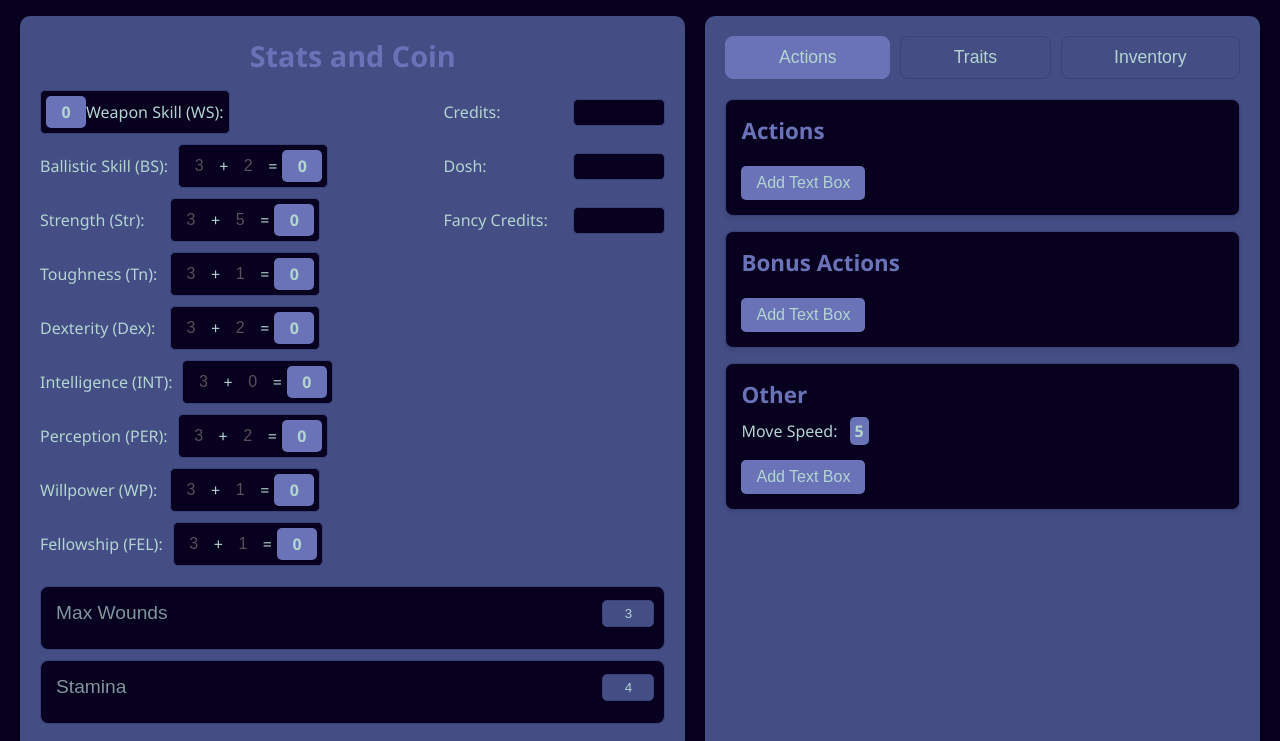
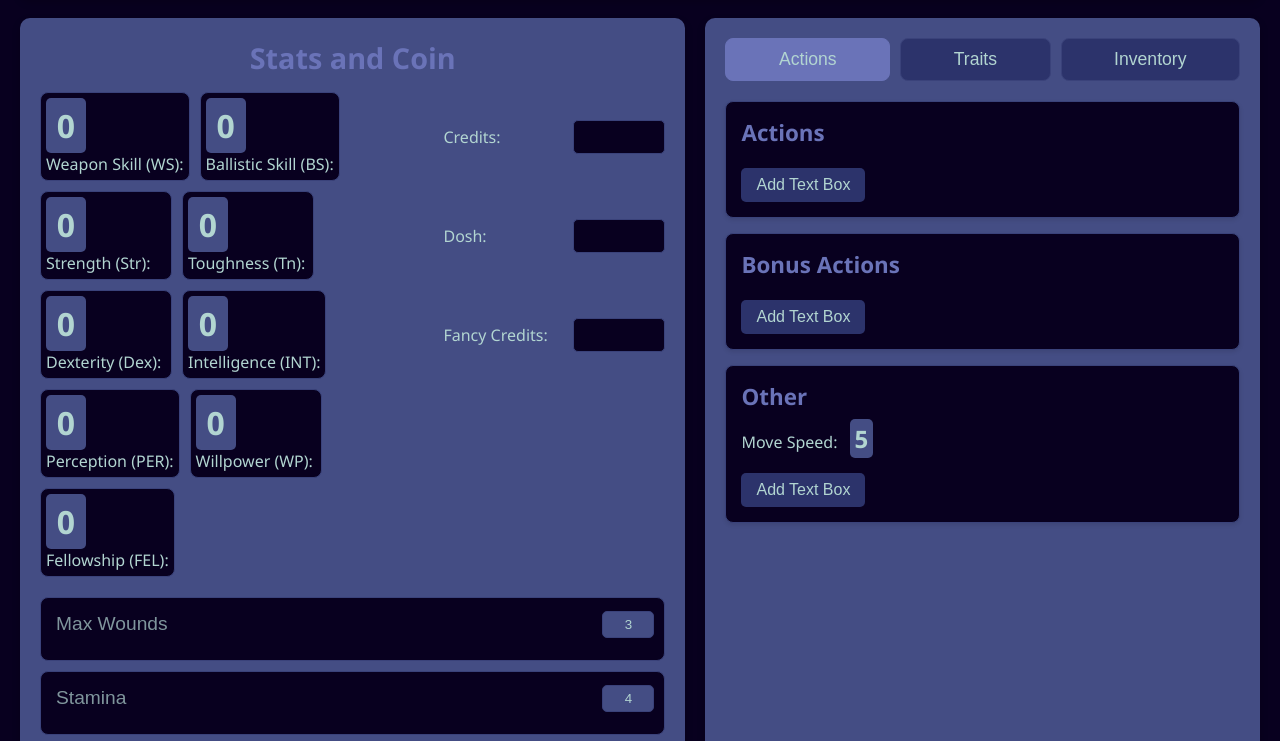
Before and after one commit to hyperit123/thing, a plain HTML site: page Index.html in a window 1280 px wide. Shown: the part 128-869 px from the top of the page. Drawn offline with Linux system fonts and the light colour scheme.

Commit message:
thanks to kevin

```diff
--- a/Index.html
+++ b/Index.html
@@ -25,100 +25,91 @@
                 <input type="hidden" id="moveSpeedDisplay" value="5" readonly style="width: 24px;">
 
                 <div class="text-cont">
-
                     <div class="custom-container" id="ws">
                         <input type="text" hidden="3" maxlength="2" id="str1" disabled>
                         <div hidden class="custom-separator">+</div>
                         <input hidden type="text" placeholder="5" maxlength="1" id="str2" disabled>
                         <div hidden class="custom-separator">=</div>
-                        <strong class="Total" id="wsTotal">0</strong>
+                        <strong class="Total" id="wsTotal" style="font-size: xx-large; width: 40px;">0</strong>
                         <span>Weapon Skill (WS):</span>
+                    </div>
+                    <div class="custom-container" id="bs">
+                        <input hidden type="text" placeholder="3" maxlength="2" id="str1" disabled>
+                        <div hidden class="custom-separator">+</div>
+                        <input hidden type="text" placeholder="2" maxlength="1" id="str2" disabled>
+                        <div hidden class="custom-separator">=</div>
+                        <strong class="Total" id="bsTotal" style="font-size: xx-large; width: 40px;">0</strong>
+                        <span>Ballistic Skill (BS):</span>
                     </div>
                     <span class="Money"> Credits: </span>
                     <input class="cash" maxlength="7" />
                 </div>
                 <div class="text-cont">
-                    <span>Ballistic Skill (BS):</span>
-                    <div class="custom-container" id="bs">
-                        <input type="text" placeholder="3" maxlength="2" id="str1" disabled>
-                        <div class="custom-separator">+</div>
-                        <input type="text" placeholder="2" maxlength="1" id="str2" disabled>
-                        <div class="custom-separator">=</div>
-                        <strong class="Total" id="bsTotal">0</strong>
+                    <div class="custom-container" id="str">
+                        <input hidden type="text" placeholder="3" maxlength="2" id="str1" disabled>
+                        <div hidden class="custom-separator">+</div>
+                        <input hidden type="text" placeholder="5" maxlength="1" id="str2" disabled>
+                        <div hidden class="custom-separator">=</div>
+                        <strong class="Total" style="font-size: xx-large; width: 40px;" id="strTotal">0</strong>
+                        <span>Strength (Str):</span>
+                    </div>
+                    <div class="custom-container" id="tn">
+                        <input hidden type="text" placeholder="3" maxlength="2" id="str1" disabled>
+                        <div hidden class="custom-separator">+</div>
+                        <input hidden type="text" placeholder="1" maxlength="1" id="str2" disabled>
+                        <div hidden class="custom-separator">=</div>
+                        <strong class="Total" style="font-size: xx-large; width: 40px;" id="tnTotal">0</strong>
+                        <span>Toughness (Tn):</span>
                     </div>
                     <span class="Money"> Dosh: </span>
                     <input class="cash" maxlength="7" />
                 </div>
                 <div class="text-cont">
-                    <span>Strength (Str):</span>
-                    <div class="custom-container" id="str">
-                        <input type="text" placeholder="3" maxlength="2" id="str1" disabled>
-                        <div class="custom-separator">+</div>
-                        <input type="text" placeholder="5" maxlength="1" id="str2" disabled>
-                        <div class="custom-separator">=</div>
-                        <strong class="Total" id="strTotal">0</strong>
+                    <div class="custom-container" id="dex">
+                        <input hidden type="text" placeholder="3" maxlength="2" id="str1" disabled>
+                        <div hidden class="custom-separator">+</div>
+                        <input hidden type="text" placeholder="2" maxlength="1" id="str2" disabled>
+                        <div hidden class="custom-separator">=</div>
+                        <strong class="Total" id="dexTotal" style="font-size: xx-large; width: 40px;">0</strong>
+                        <span>Dexterity (Dex):</span>
+                    </div>
+                    <div class="custom-container" id="int">
+                        <input hidden type="text" placeholder="3" maxlength="2" id="str1" disabled>
+                        <div hidden class="custom-separator">+</div>
+                        <input hidden type="text" placeholder="0" maxlength="1" id="str2" disabled>
+                        <div hidden class="custom-separator">=</div>
+                        <strong class="Total" id="intTotal" style="font-size: xx-large; width: 40px;">0</strong>
+                        <span>Intelligence (INT):</span>
                     </div>
                     <span class="Money"> Fancy Credits: </span>
                     <input class="cash" maxlength="7" />
                 </div>
                 <div class="text-cont">
-                    <span>Toughness (Tn):</span>
-                    <div class="custom-container" id="tn">
-                        <input type="text" placeholder="3" maxlength="2" id="str1" disabled>
-                        <div class="custom-separator">+</div>
-                        <input type="text" placeholder="1" maxlength="1" id="str2" disabled>
-                        <div class="custom-separator">=</div>
-                        <strong class="Total" id="tnTotal">0</strong>
+                    <div class="custom-container" id="per">
+                        <input type="text" hidden placeholder="3" maxlength="2" id="str1" disabled>
+                        <div hidden class="custom-separator">+</div>
+                        <input hidden type="text" placeholder="2" maxlength="1" id="str2" disabled>
+                        <div hidden class="custom-separator">=</div>
+                        <strong class="Total" id="perTotal" style="font-size: xx-large; width: 40px;">0</strong>
+                        <span>Perception (PER):</span>
+                    </div>
+                    <div class="custom-container" id="wp">
+                        <input hidden type="text" placeholder="3" maxlength="2" id="str1" disabled>
+                        <div hidden class="custom-separator">+</div>
+                        <input hidden type="text" placeholder="1" maxlength="1" id="str2" disabled>
+                        <div hidden class="custom-separator">=</div>
+                        <strong class="Total" id="wpTotal" style="font-size: xx-large; width: 40px;">0</strong>
+                        <span>Willpower (WP):</span>
                     </div>
                 </div>
                 <div class="text-cont">
-                    <span>Dexterity (Dex):</span>
-                    <div class="custom-container" id="dex">
-                        <input type="text" placeholder="3" maxlength="2" id="str1" disabled>
-                        <div class="custom-separator">+</div>
-                        <input type="text" placeholder="2" maxlength="1" id="str2" disabled>
-                        <div class="custom-separator">=</div>
-                        <strong class="Total" id="dexTotal">0</strong>
-                    </div>
-                </div>
-                <div class="text-cont">
-                    <span>Intelligence (INT):</span>
-                    <div class="custom-container" id="int">
-                        <input type="text" placeholder="3" maxlength="2" id="str1" disabled>
-                        <div class="custom-separator">+</div>
-                        <input type="text" placeholder="0" maxlength="1" id="str2" disabled>
-                        <div class="custom-separator">=</div>
-                        <strong class="Total" id="intTotal">0</strong>
-                    </div>
-                </div>
-                <div class="text-cont">
-                    <span>Perception (PER):</span>
-                    <div class="custom-container" id="per">
-                        <input type="text" placeholder="3" maxlength="2" id="str1" disabled>
-                        <div class="custom-separator">+</div>
-                        <input type="text" placeholder="2" maxlength="1" id="str2" disabled>
-                        <div class="custom-separator">=</div>
-                        <strong class="Total" id="perTotal">0</strong>
-                    </div>
-                </div>
-                <div class="text-cont">
-                    <span>Willpower (WP):</span>
-                    <div class="custom-container" id="wp">
-                        <input type="text" placeholder="3" maxlength="2" id="str1" disabled>
-                        <div class="custom-separator">+</div>
-                        <input type="text" placeholder="1" maxlength="1" id="str2" disabled>
-                        <div class="custom-separator">=</div>
-                        <strong class="Total" id="wpTotal">0</strong>
-                    </div>
-                </div>
-                <div class="text-cont">
-                    <span>Fellowship (FEL):</span>
                     <div class="custom-container" id="fel">
-                        <input type="text" placeholder="3" maxlength="2" id="str1" disabled>
-                        <div class="custom-separator">+</div>
-                        <input type="text" placeholder="1" maxlength="1" id="str2" disabled>
-                        <div class="custom-separator">=</div>
-                        <strong class="Total" id="felTotal">0</strong>
+                        <input hidden type="text" placeholder="3" maxlength="2" id="str1" disabled>
+                        <div hidden class="custom-separator">+</div>
+                        <input hidden type="text" placeholder="1" maxlength="1" id="str2" disabled>
+                        <div hidden class="custom-separator">=</div>
+                        <strong class="Total" id="felTotal" style="font-size: xx-large; width: 40px;">0</strong>
+                        <span>Fellowship (FEL):</span>
                     </div>
                 </div>
             </div>
@@ -247,7 +238,8 @@
                 <div class="info-box" style="text-align: center; margin-bottom: 15px;">
                     <strong style="font-size: 18px; color: var(--accent-color);">Points Remaining: <span
                             id="pointsRemaining">9</span> / <span id="maxPointsDisplay">9</span></strong>
-                    <p style="margin: 5px 0; font-size: 14px; color: var(--text-color);">You gain +1 point each time you
+                    <p style="margin: 5px 0; font-size: 14px; color: var(--text-color);">You gain +1 point each time
+                        you
                         level
                         up!</p>
                 </div>
--- a/styles.css
+++ b/styles.css
@@ -20,9 +20,10 @@ body {
 }
 
 header {
-    display: flex;
+    display: grid;
+    grid-template-columns: 0.08fr 1fr 0.2fr;
     align-items: center;
-    gap: 20px;
+    gap: 3px;
     padding: 15px 20px;
     background-color: var(--main-color);
     border-radius: 10px;
@@ -31,6 +32,7 @@ header {
 }
 
 #pfp {
+    grid-row: 1/span 2;
     width: 70px;
     height: 70px;
     border-radius: 50%;
@@ -39,8 +41,10 @@ header {
 }
 
 #editBtn {
+    grid-row: 2;
+    grid-column: 3;
     padding: 8px 15px;
-    background-color: var(--accent-color);
+    background-color: var(--checked-color);
     color: var(--text-color);
     border: none;
     border-radius: 5px;
@@ -50,7 +54,7 @@ header {
 }
 
 #editBtn:hover {
-    background-color: #808ac7;
+    background-color: var(--accent-color);
 }
 
 input[type="text"],
@@ -75,7 +79,15 @@ select:disabled {
     margin-left: 10px;
 }
 
-#levelDropdown {
+#ChName {
+    grid-row: 1
+}
+
+#ChGCR {
+    grid-row: 2;
+}
+
+#Chname #levelDropdown {
     width: 100px;
 }
 
@@ -116,16 +128,18 @@ select:disabled {
 }
 
 .custom-container {
-    display: flex;
+    display: grid;
+    grid-template-columns: 1fr;
     align-items: center;
     border: 1px solid var(--border-color);
     border-radius: 5px;
     background-color: var(--background);
     padding: 5px;
+    border-radius: 8px;
 }
 
 .custom-container input[type="text"] {
-    width: 30px;
+    width: 10px;
     text-align: center;
     border: none;
     background-color: transparent;
@@ -139,13 +153,14 @@ select:disabled {
 }
 
 .Total {
-    width: 40px;
+    width: 30px;
     text-align: center;
-    background-color: var(--accent-color);
+    background-color: var(--main-color);
     color: var(--text-color);
     border-radius: 5px;
-    padding: 5px 0;
+    padding: 6px 0;
     font-weight: bold;
+    font-size: x-large;
 }
 
 .Money {
@@ -161,6 +176,7 @@ select:disabled {
     border-radius: 5px;
     background-color: var(--background);
     color: var(--text-color);
+    font-size: 19px;
 }
 
 #cb-body {
@@ -209,16 +225,16 @@ select:disabled {
 
 input[type="checkbox"] {
     appearance: none;
-    width: 25px;
-    height: 25px;
+    width: 29px;
+    height: 28px;
     border: 1px solid var(--accent-color);
     border-radius: 4px;
     background-color: var(--background);
     cursor: pointer;
     position: relative;
     display: flex;
-    justify-content: center;
-    align-items: center;
+    justify-content: right;
+    align-items: right;
 }
 
 input[type="checkbox"]:checked {
@@ -227,10 +243,11 @@ input[type="checkbox"]:checked {
 }
 
 input[type="checkbox"]+label {
-    position: absolute;
-    font-size: 0.8em;
+    position: sticky;
+    font-size: 24px;
     color: var(--text-color);
     pointer-events: none;
+    transform: translate(3px, -8px);
 }
 
 #cb-settings {
@@ -293,6 +310,25 @@ input[type="checkbox"]+label {
     display: block;
 }
 
+#actionsTab,
+#traitsTab,
+#inventoryTab {
+    background-color: var(--checked-color);
+}
+
+#actionsTab.active,
+#traitsTab.active,
+#inventoryTab.active {
+    background-color: var(--accent-color);
+}
+
+#actionsTab:hover,
+#traitsTab:hover,
+#inventoryTab:hover {
+    background-color: var(--accent-color);
+    transition: background-color 0.2s ease;
+}
+
 .sections {
     background-color: var(--background);
     border: 1px solid var(--border-color);
@@ -324,7 +360,7 @@ input[type="checkbox"]+label {
 
 .addtbbtn {
     padding: 8px 15px;
-    background-color: var(--accent-color);
+    background-color: var(--checked-color);
     color: var(--text-color);
     border: none;
     border-radius: 5px;
@@ -335,12 +371,12 @@ input[type="checkbox"]+label {
 }
 
 .addtbbtn:hover {
-    background-color: #808ac7;
+    background-color: var(--accent-color);
 }
 
 .xbtn {
     padding: 5px 10px;
-    background-color: #cc0000;
+    background-color: #cc00004b;
     color: white;
     border: none;
     border-radius: 5px;
@@ -351,7 +387,7 @@ input[type="checkbox"]+label {
 }
 
 .xbtn:hover {
-    background-color: #ff3333;
+    background-color: #6e1d1d;
 }
 
 #TBContainer1,
@@ -489,6 +525,7 @@ input[type="checkbox"]+label {
     background-color: #4a528f;
 }
 
+
 .edit-stats {
     display: grid;
     grid-template-columns: repeat(auto-fit, minmax(200px, 1fr));
```
